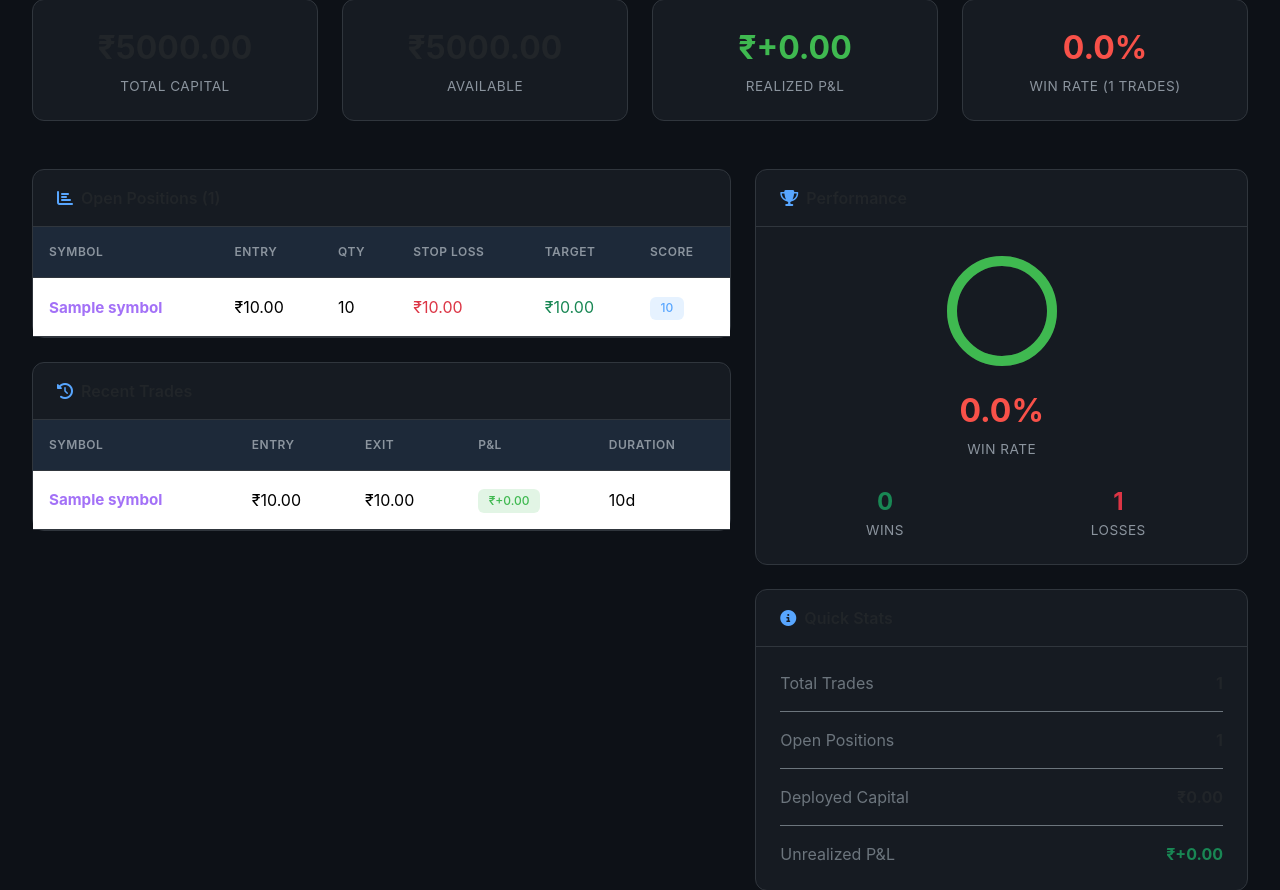
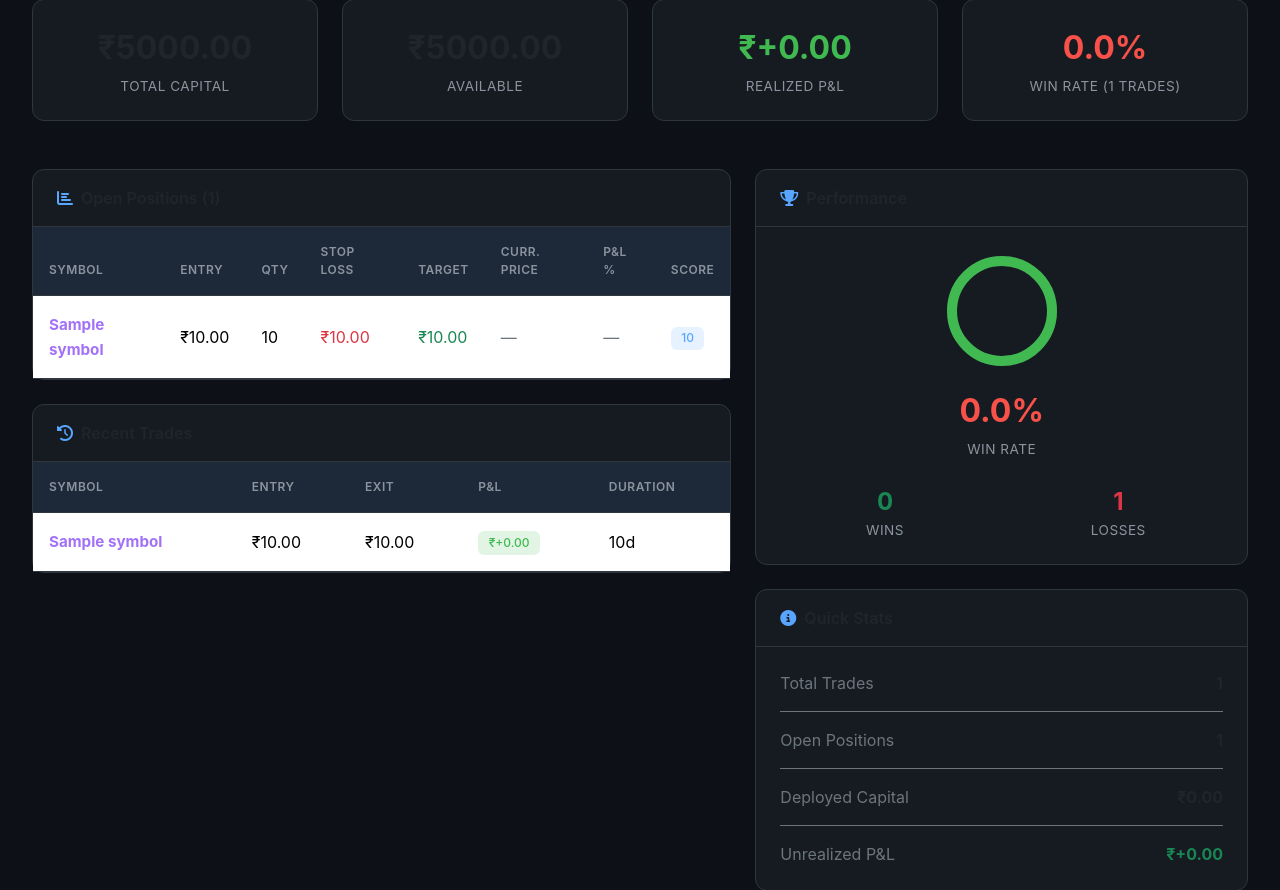
Before and after one commit to impowaste39/project_one, a Flask app: template templates/dashboard.html in a window 1280 px wide. Shown: the part 216-1106 px from the top of the page. Run offline with Flask 3, Linux system fonts and the light colour scheme; the template is opened without the code that fills it: most values are stand-ins (such as "Sample title", 1, 10 or a date in 2020).

Commit message:
feat: add real-time price and P&L percentage display to open trades on dashboard

```diff
--- a/app.py
+++ b/app.py
@@ -931,6 +931,17 @@ def dashboard():
         open_trades = [t for t in all_trades if t.status == 'OPEN']
         closed_trades = [t for t in all_trades if t.status == 'CLOSED'][:20]
 
+        # Fetch current prices for open positions (batch call — single HTTP request)
+        current_prices = {}
+        if open_trades:
+            from services.data_service import DataService
+            ds = DataService()
+            symbols = list({t.symbol for t in open_trades})
+            try:
+                current_prices = ds.get_batch_prices(symbols)
+            except Exception as price_err:
+                logger.warning(f"Could not fetch current prices for dashboard: {price_err}")
+
         # Calculate statistics
         total_closed = db.query(Trade).filter(Trade.status == 'CLOSED').count()
         winning_trades = db.query(Trade).filter(
@@ -952,7 +963,8 @@ def dashboard():
             win_rate=win_rate,
             total_trades=total_closed,
             market_status=market_status,
-            now=datetime.now(IST)
+            now=datetime.now(IST),
+            current_prices=current_prices
         )
 
     finally:
--- a/templates/dashboard.html
+++ b/templates/dashboard.html
@@ -362,6 +362,8 @@
                                         <th>Qty</th>
                                         <th>Stop Loss</th>
                                         <th>Target</th>
+                                        <th>Curr. Price</th>
+                                        <th>P&amp;L %</th>
                                         <th>Score</th>
                                     </tr>
                                 </thead>
@@ -397,6 +399,25 @@
                                                 ₹{{ "%.2f"|format(trade.target) }}
                                             {% endif %}
                                         </td>
+                                        {% set curr = current_prices.get(trade.symbol) %}
+                                        {% if curr is not none and curr %}
+                                            {% set active_qty = (trade.quantity - (trade.partial_exit_qty or 0)) if trade.partially_exited else trade.quantity %}
+                                            {% set curr_value = curr * active_qty %}
+                                            {% set pnl_pct = ((curr - trade.entry_price) / trade.entry_price) * 100 %}
+                                            {% set price_color = 'text-success' if curr >= trade.entry_price else 'text-danger' %}
+                                            <td class="{{ price_color }}">
+                                                <strong>₹{{ "%.2f"|format(curr) }}</strong>
+                                                <br><small class="text-secondary">₹{{ "%.0f"|format(curr_value) }}</small>
+                                            </td>
+                                            <td>
+                                                <span class="badge {{ 'badge-profit' if pnl_pct >= 0 else 'badge-loss' }}">
+                                                    {{ "%+.2f"|format(pnl_pct) }}%
+                                                </span>
+                                            </td>
+                                        {% else %}
+                                            <td><span class="text-secondary">—</span></td>
+                                            <td><span class="text-secondary">—</span></td>
+                                        {% endif %}
                                         <td><span class="badge badge-open">{{ trade.entry_score or 'N/A' }}</span></td>
                                     </tr>
                                     {% endfor %}
```
